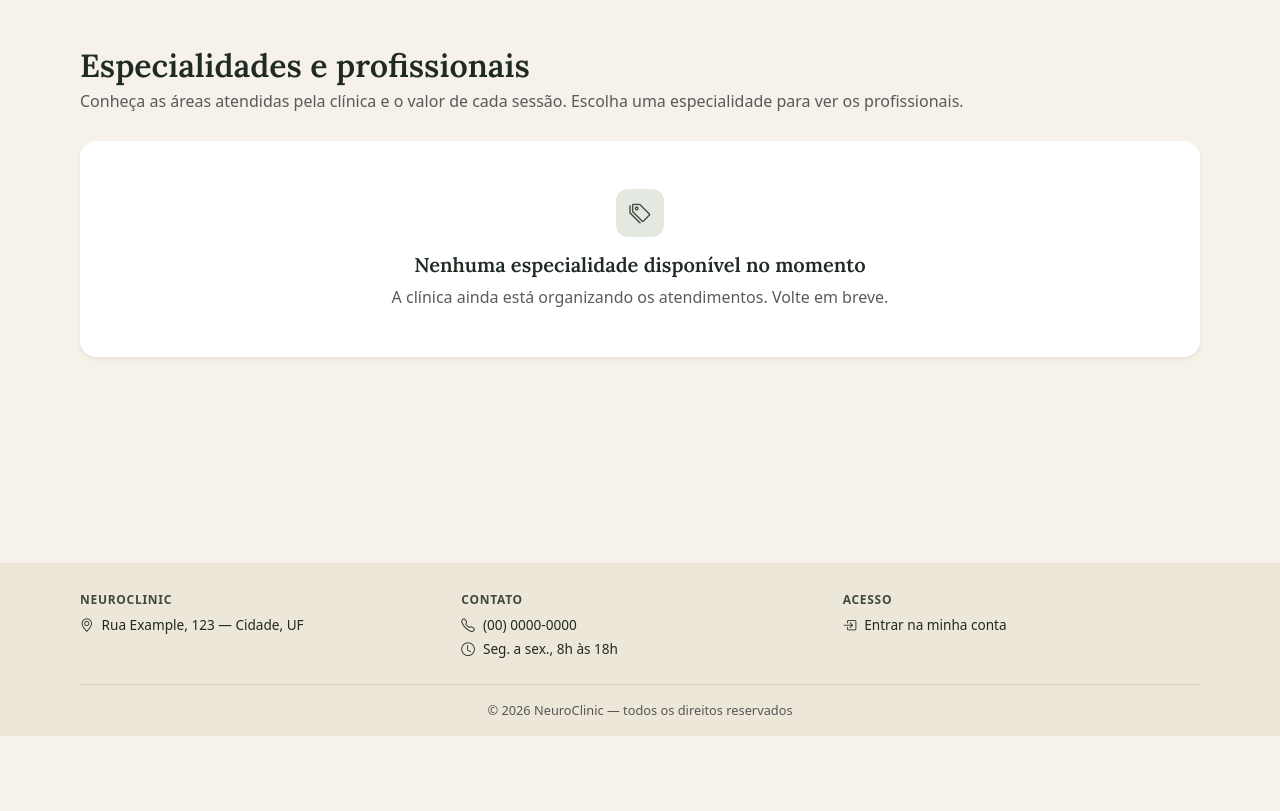
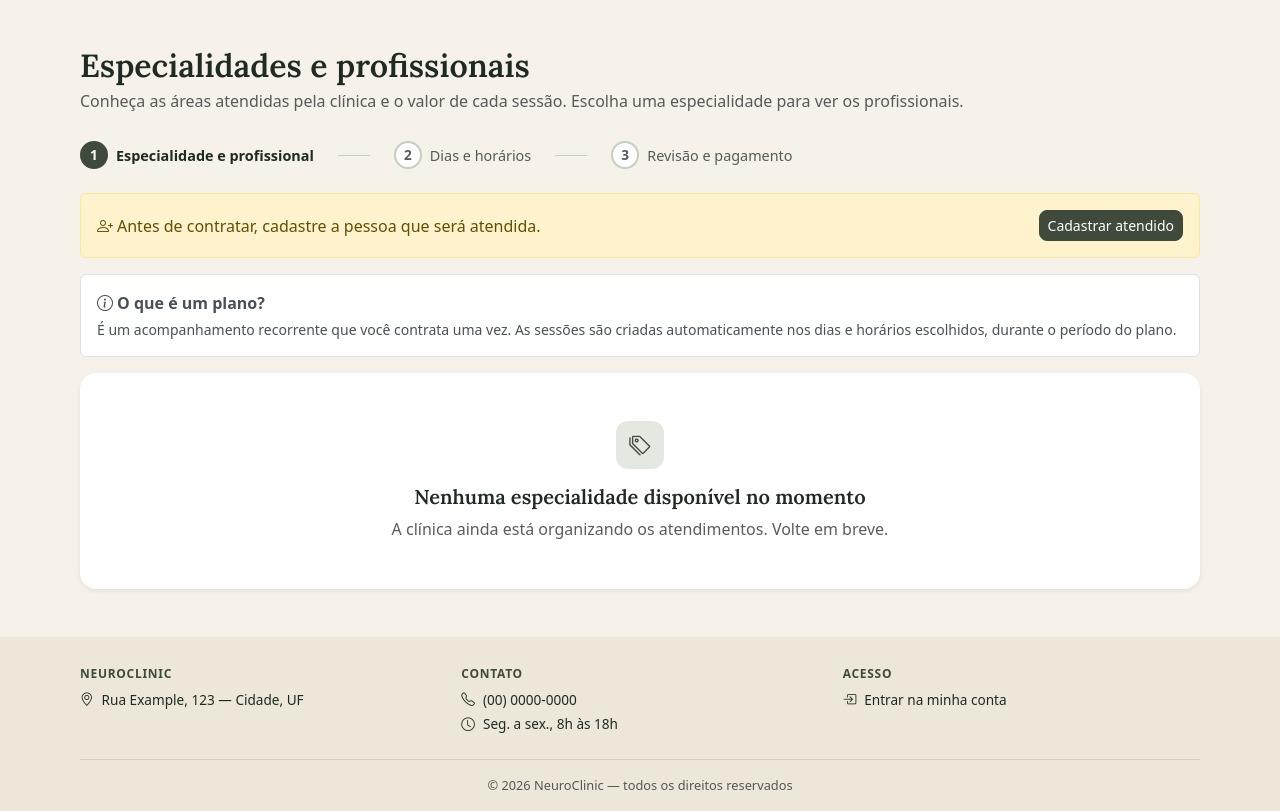
Before and after one commit to Pauloohg/ADS_PauloHenriqueGranella_NeuroClinic, a FastAPI app: template app/templates/cliente/especialidades.html in a window 1280 px wide. Shown: the part 64-875 px from the top of the page. Before the commit the page ends 800 px from the top, so only its background shows below. Run offline with FastAPI, Linux system fonts and the light colour scheme; the template is opened without the code that fills it, so the values that code supplies are empty; parts of the project's set-up code (start-up, migrations or seed data) failed here and were passed over.

Commit message:
Semana 5: caminho do cadastro à contratação (Primeiros passos, etapas, prazo previsto)

```diff
--- a/app/routers/cliente.py
+++ b/app/routers/cliente.py
@@ -192,7 +192,11 @@ def editar_paciente(
 
 @router.get("/especialidades")
 def listar_especialidades(request: Request, usuario: Usuario = Depends(somente_cliente), db: Session = Depends(get_db)):
-    contexto = {"usuario": usuario, "especialidades": especialidade_service.listar(db)}
+    contexto = {
+        "usuario": usuario,
+        "especialidades": especialidade_service.listar(db),
+        "tem_atendido": bool(paciente_service.listar_do_cliente(db, usuario.id)),
+    }
     return templates.TemplateResponse(request, TEMPLATE_ESPECIALIDADES, contexto)
 
 
@@ -208,6 +212,7 @@ def listar_profissionais(
         "usuario": usuario,
         "especialidade": especialidade,
         "profissionais": funcionario_service.listar_ativos_da_especialidade(db, especialidade_id),
+        "tem_atendido": bool(paciente_service.listar_do_cliente(db, usuario.id)),
     }
     return templates.TemplateResponse(request, TEMPLATE_PROFISSIONAIS, contexto)
 
@@ -354,10 +359,11 @@ def contratar_resumo(
         "paciente_id": paciente_id, "frequencia_semanal": frequencia_semanal, "duracao": duracao,
         "celulas": celula, "observacao": observacao, "cpf": cpf,
     }
+    agora = agora_local()
     try:
         resumo = contratacao_service.preparar_resumo(
             db, cliente_service.obter_cliente(db, usuario), funcionario_id, paciente, celula,
-            frequencia_semanal, duracao, observacao, cpf, agora_local(),
+            frequencia_semanal, duracao, observacao, cpf, agora,
         )
     except contratacao_service.ContratacaoInvalida as exc:
         status_code = status.HTTP_409_CONFLICT if exc.conflitos else status.HTTP_400_BAD_REQUEST
@@ -374,6 +380,9 @@ def contratar_resumo(
         "url_confirmar": f"/contratar/{funcionario_id}/confirmar",
         "campos_confirmacao": parametros,
         "prazo_horas": PRAZO_PAGAMENTO_HORAS,
+        "prazo": contratacao_service.prazo_previsto(
+            agora_utc().replace(tzinfo=None), resumo.simulacao.data_inicio, agora
+        ),
     }
     return templates.TemplateResponse(request, TEMPLATE_RESUMO, contexto)
 
--- a/app/routers/inicio.py
+++ b/app/routers/inicio.py
@@ -5,7 +5,7 @@ from app.core.templating import templates
 from app.db.session import get_db
 from app.models.usuario import TipoUsuario, Usuario
 from app.routers.auth import agora_local, get_usuario_opcional
-from app.services import inicio_service, plano_service
+from app.services import inicio_service, paciente_service, plano_service
 
 router = APIRouter(tags=["inicio"])
 
@@ -19,10 +19,13 @@ TEMPLATES_POR_TIPO = {
 def _contexto_cliente(db: Session, usuario: Usuario, agora) -> dict:
     plano_service.remover_planos_vencidos(db, agora)
     proxima = inicio_service.proxima_sessao(db, usuario.id, agora)
+    planos = inicio_service.planos_do_cliente(db, usuario.id, agora)
+    tem_atendido = bool(paciente_service.listar_do_cliente(db, usuario.id))
     return {
         "proxima_sessao": proxima,
         "quando_proxima_sessao": inicio_service.quando_sessao(proxima.data_hora, agora) if proxima else None,
-        "planos": inicio_service.planos_do_cliente(db, usuario.id, agora),
+        "planos": planos,
+        "primeiros_passos": inicio_service.primeiros_passos(tem_atendido, planos),
     }
 
 
--- a/app/static/css/styles.css
+++ b/app/static/css/styles.css
@@ -1389,3 +1389,120 @@
         text-align: left !important;
     }
 }
+
+/* --- Primeiros passos (home do Cliente) e etapas da contratação --- */
+.lista-passos {
+    list-style: none;
+    padding: 0;
+    margin: 0;
+    display: grid;
+    gap: 0.75rem;
+}
+
+@media (min-width: 992px) {
+    .lista-passos {
+        grid-template-columns: repeat(4, 1fr);
+    }
+}
+
+.passo {
+    display: flex;
+    gap: 0.85rem;
+    align-items: flex-start;
+    padding: 0.85rem 1rem;
+    border-radius: 0.75rem;
+    border: 1px solid var(--bs-border-color);
+    background-color: #fff;
+}
+
+.passo-atual {
+    border-color: var(--bs-primary);
+    background-color: var(--bs-primary-bg-subtle);
+}
+
+.passo-marcador,
+.etapa-numero {
+    flex-shrink: 0;
+    display: inline-flex;
+    align-items: center;
+    justify-content: center;
+    width: 2rem;
+    height: 2rem;
+    border-radius: 50%;
+    border: 2px solid var(--bs-primary-border-subtle);
+    color: var(--bs-secondary-color);
+    font-weight: 600;
+    background-color: #fff;
+}
+
+.passo-atual .passo-marcador,
+.etapa-atual .etapa-numero {
+    border-color: var(--bs-primary);
+    background-color: var(--bs-primary);
+    color: #fff;
+}
+
+.passo-concluido .passo-marcador,
+.etapa-concluida .etapa-numero {
+    border-color: var(--bs-primary-border-subtle);
+    background-color: var(--bs-primary-bg-subtle);
+    color: var(--bs-primary);
+}
+
+.passo-titulo {
+    font-weight: 600;
+    margin: 0;
+    color: var(--cor-texto-escuro);
+}
+
+.passo-concluido .passo-titulo {
+    color: var(--bs-secondary-color);
+}
+
+.passo-descricao {
+    font-size: 0.875rem;
+    color: var(--bs-secondary-color);
+    margin: 0.15rem 0 0;
+}
+
+.etapas-contratacao {
+    list-style: none;
+    padding: 0;
+    margin: 0 0 1.5rem;
+    display: flex;
+    flex-wrap: wrap;
+    gap: 0.5rem 1.5rem;
+}
+
+.etapa {
+    display: flex;
+    align-items: center;
+    gap: 0.5rem;
+    font-size: 0.9rem;
+    color: var(--bs-secondary-color);
+}
+
+.etapa-atual {
+    color: var(--cor-texto-escuro);
+    font-weight: 600;
+}
+
+.etapa-numero {
+    width: 1.75rem;
+    height: 1.75rem;
+    font-size: 0.85rem;
+}
+
+@media (min-width: 768px) {
+    .etapa:not(:last-child)::after {
+        content: "";
+        width: 2rem;
+        height: 1px;
+        margin-left: 1rem;
+        background-color: var(--bs-primary-border-subtle);
+    }
+}
+
+.explicacao-plano {
+    background-color: #fff;
+}
--- a/app/templates/auth/login.html
+++ b/app/templates/auth/login.html
@@ -10,7 +10,7 @@
 <p class="auth-subtitulo">Use o e-mail e a senha da sua conta.</p>
 
 {% if request.query_params.get("cadastro") == "ok" %}
-<div class="alert alert-success">Cadastro realizado! Faça login para continuar.</div>
+<div class="alert alert-success">Cadastro realizado! Faça login para ver os primeiros passos.</div>
 {% elif request.query_params.get("senha") == "redefinida" %}
 <div class="alert alert-success">Senha redefinida com sucesso. Faça login com a nova senha.</div>
 {% endif %}
--- /dev/null
+++ b/app/templates/cliente/_etapas_contratacao.html
@@ -0,0 +1,24 @@
+{% macro etapas(atual) %}
+<ol class="etapas-contratacao" aria-label="Etapas da contratação">
+    {% for rotulo in ["Especialidade e profissional", "Dias e horários", "Revisão e pagamento"] %}
+    <li class="etapa{% if loop.index < atual %} etapa-concluida{% elif loop.index == atual %} etapa-atual{% endif %}"{% if loop.index == atual %} aria-current="step"{% endif %}>
+        <span class="etapa-numero" aria-hidden="true">{% if loop.index < atual %}<i class="bi bi-check-lg"></i>{% else %}{{ loop.index }}{% endif %}</span>
+        <span class="etapa-rotulo">{{ rotulo }}{% if loop.index < atual %}<span class="visually-hidden"> (concluída)</span>{% endif %}</span>
+    </li>
+    {% endfor %}
+</ol>
+{% endmacro %}
+
+{% macro explicacao_plano() %}
+<aside class="alert alert-light border explicacao-plano" aria-label="O que é um plano">
+    <p class="fw-semibold mb-1"><i class="bi bi-info-circle me-1"></i>O que é um plano?</p>
+    <p class="mb-0 small">É um acompanhamento recorrente que você contrata uma vez. As sessões são criadas automaticamente nos dias e horários escolhidos, durante o período do plano.</p>
+</aside>
+{% endmacro %}
+
+{% macro aviso_sem_atendido() %}
+<div class="alert alert-warning d-flex flex-wrap align-items-center gap-2" role="note">
+    <span class="me-auto"><i class="bi bi-person-plus me-1"></i>Antes de contratar, cadastre a pessoa que será atendida.</span>
+    <a href="/pacientes/novo" class="btn btn-primary btn-sm">Cadastrar atendido</a>
+</div>
+{% endmacro %}
--- a/app/templates/cliente/cobranca.html
+++ b/app/templates/cliente/cobranca.html
@@ -83,6 +83,10 @@
                 <strong>{{ tela.prazo | data_br }} às {{ tela.prazo.strftime("%H:%M") }}</strong>
                 <span class="small">(horário de Brasília).</span>
             </div>
+            <div class="mt-3" id="depois-do-pagamento">
+                <p class="fw-semibold small mb-1"><i class="bi bi-check2-circle me-1"></i>Depois do pagamento</p>
+                <p class="small mb-0">As sessões passam a ficar confirmadas e você recebe um e-mail com as datas. Tudo aparece também na sua página inicial.</p>
+            </div>
             <p class="small text-muted mt-3 mb-0"><i class="bi bi-arrow-clockwise me-1"></i>Esta página se atualiza sozinha a cada {{ intervalo_atualizacao }} segundos e mostra a confirmação assim que o pagamento for recebido.</p>
             {% endif %}
             <a href="/" class="btn btn-outline-primary w-100 mt-4">Voltar ao início</a>
--- a/app/templates/cliente/contratar.html
+++ b/app/templates/cliente/contratar.html
@@ -1,5 +1,6 @@
 {% extends "_interno.html" %}
 {% from "_formulario.html" import campo, alertas, voltar with context %}
+{% from "cliente/_etapas_contratacao.html" import etapas, explicacao_plano %}
 {% set tem_contexto = profissional is defined and profissional %}
 {% set em_renovacao = renovacao is defined and renovacao %}
 {% set lista_pacientes = pacientes if pacientes is defined else [] %}
@@ -18,6 +19,7 @@
 {% block subtitulo_pagina %}{% if em_renovacao and not tem_contexto %}{{ renovacao.paciente.nome }} · {{ renovacao.especialidade.nome }}{% elif tem_contexto %}Com {{ profissional.usuario.nome }} · {{ profissional.especialidade.nome }} · <span class="font-monospace-num">{{ profissional.especialidade.valor_sessao | moeda }}</span> por sessão{% endif %}{% endblock %}
 
 {% block conteudo %}
+{{ etapas(2 if tem_contexto else 1) }}
 {% if em_renovacao %}{% include "cliente/_renovacao.html" %}{% endif %}
 {% if not tem_contexto %}
 {% if not em_renovacao %}
@@ -41,6 +43,8 @@
     <ul class="mb-0">{% for data_hora in lista_conflitos %}<li>{{ data_hora | data_br }} às {{ data_hora.strftime("%H:%M") }} ({{ data_hora.weekday() | nome_dia }})</li>{% endfor %}</ul>
 </div>
 {% endif %}
+
+{{ explicacao_plano() }}
 
 <form id="form-contratacao" method="post" action="/contratar/{{ profissional.usuario.id }}" novalidate
       data-url-disponibilidade="/contratar/{{ profissional.usuario.id }}/disponibilidade"
--- a/app/templates/cliente/especialidades.html
+++ b/app/templates/cliente/especialidades.html
@@ -1,10 +1,14 @@
 {% extends "_interno.html" %}
+{% from "cliente/_etapas_contratacao.html" import etapas, explicacao_plano, aviso_sem_atendido %}
 
 {% block title %}Profissionais — NeuroClinic{% endblock %}
 {% block titulo_pagina %}Especialidades e profissionais{% endblock %}
 {% block subtitulo_pagina %}Conheça as áreas atendidas pela clínica e o valor de cada sessão. Escolha uma especialidade para ver os profissionais.{% endblock %}
 
 {% block conteudo %}
+{{ etapas(1) }}
+{% if not tem_atendido %}{{ aviso_sem_atendido() }}{% endif %}
+{{ explicacao_plano() }}
 {% if especialidades %}
 <div class="row g-3 g-lg-4">
     {% for especialidade in especialidades %}
--- a/app/templates/cliente/profissionais.html
+++ b/app/templates/cliente/profissionais.html
@@ -1,5 +1,6 @@
 {% extends "_interno.html" %}
 {% from "_formulario.html" import voltar %}
+{% from "cliente/_etapas_contratacao.html" import etapas, aviso_sem_atendido %}
 
 {% block title %}{{ especialidade.nome }} — NeuroClinic{% endblock %}
 {% block voltar %}{{ voltar("/especialidades", "Especialidades") }}{% endblock %}
@@ -7,6 +8,8 @@
 {% block subtitulo_pagina %}Profissionais que atendem nesta especialidade. Valor da sessão: <span class="font-monospace-num">{{ especialidade.valor_sessao | moeda }}</span>.{% endblock %}
 
 {% block conteudo %}
+{{ etapas(1) }}
+{% if not tem_atendido %}{{ aviso_sem_atendido() }}{% endif %}
 {% if profissionais %}
 <section class="cartao cartao-tabela {{ especialidade.nome | classe_especialidade }}">
     <ul class="lista-profissionais mb-0">
--- a/app/templates/inicio/cliente.html
+++ b/app/templates/inicio/cliente.html
@@ -4,6 +4,9 @@
 {% block subtitulo_pagina %}Acompanhe as sessões e os planos de atendimento dos seus atendidos.{% endblock %}
 
 {% block conteudo %}
+{% if primeiros_passos %}
+<div class="mb-4 mb-lg-5">{% include "inicio/_primeiros_passos.html" %}</div>
+{% endif %}
 <div class="row g-3 g-lg-4 mb-4 mb-lg-5">
     <div class="col-12 col-lg-8">
         {% if proxima_sessao %}
```
Also changed, not shown: app/services/contratacao_service.py (+14 -1 lines), app/services/inicio_service.py (+22 -0 lines), app/templates/cliente/contratar_resumo.html (+19 -3 lines), app/templates/index.html (+22 -17 lines), app/templates/inicio/_primeiros_passos.html (added, +28 -0 lines), tests/test_pagamento.py (+8 -0 lines), tests/test_primeiros_passos.py (added, +205 -0 lines).
